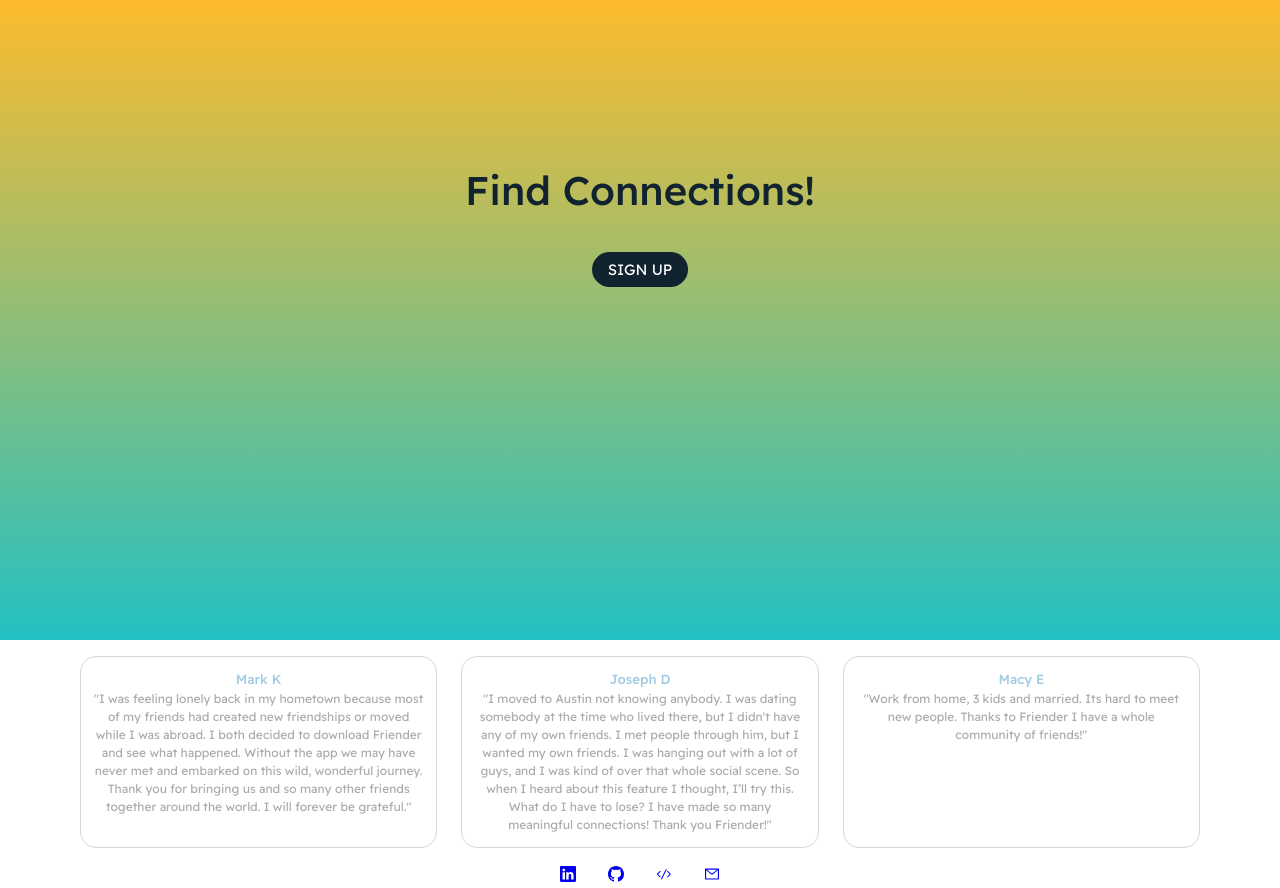
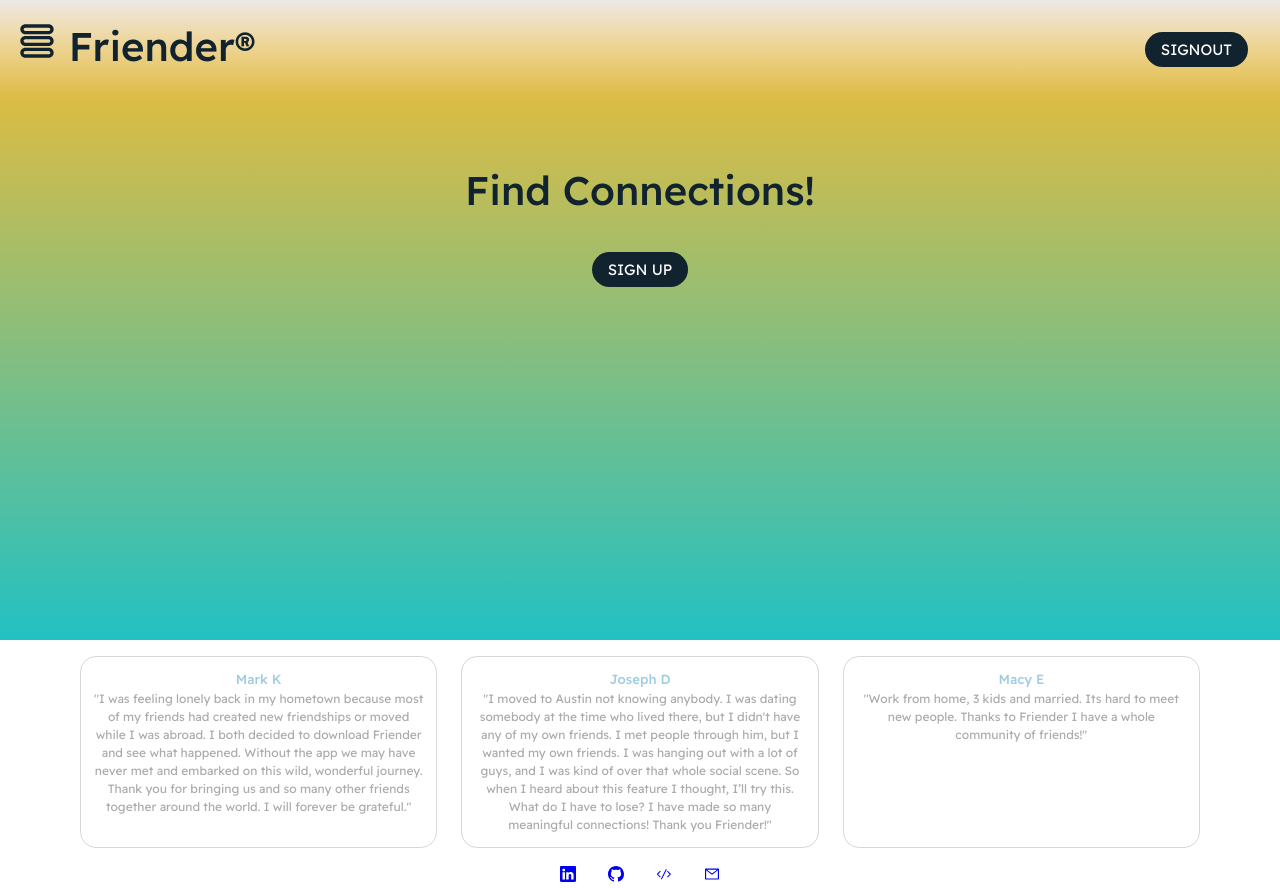
Before and after one commit to samanthajrexroat/Friender, a React (Create React App) app in the folder client/: page / in a window 1280 px wide. Built offline with nearby package versions, Linux system fonts and the light colour scheme; the HTML template or start-up script is replaced by a standard one.

Commit message:
fixed nav

```diff
--- a/client/src/components/Navbar/Nav.js
+++ b/client/src/components/Navbar/Nav.js
@@ -1,6 +1,6 @@
 import React from "react";
 import "./nav.css";
-// import { TiThMenuOutline } from "react-icons/ti";
+import { TiThMenuOutline } from "react-icons/ti";
 import { Link } from "react-router-dom";
 
 
@@ -13,30 +13,30 @@ const Nav = () => {
 
 
 
-  // return (
-  //   <nav>
-  //     <div className="logoContainer">
-  //       <h1>
-  //         <TiThMenuOutline /> Friender®{" "}
-  //       </h1>
+  return (
+    <nav>
+      <div className="logoContainer">
+        <h1>
+          <TiThMenuOutline /> Friender®{" "}
+        </h1>
 
-  //       <div className="inline">
-  //         <input
-  //           className="rounded-input"
-  //           type="text"
-  //           placeholder="Friend Search"
-  //         />
-  //         <button className="btn-grad">SEARCH </button>
-  //       </div>
-  //     </div>
+        {/* <div className="inline">
+          <input
+            className="rounded-input"
+            type="text"
+            placeholder="Friend Search"
+          />
+          <button className="btn-grad">SEARCH </button>
+        </div> */}
+      </div>
 
       <Link to="/LogIn">
         <button className="primary-btn logIn">
           {authToken ? "Signout" : "Log In"}
         </button>
       </Link>
-    // </nav>
-  // );
+    </nav>
+   );
 };
 
 export default Nav;
--- a/client/src/components/Navbar/nav.css
+++ b/client/src/components/Navbar/nav.css
@@ -56,11 +56,11 @@ h1 {
   text-decoration: none;
 }
 
-/* .logoContainer {
+.logoContainer {
   width: 15rem;
   margin: 1rem;
   color: var(--color-bg);
-} */
+}
 
 .primary-btn {
   margin: 2rem;
```
